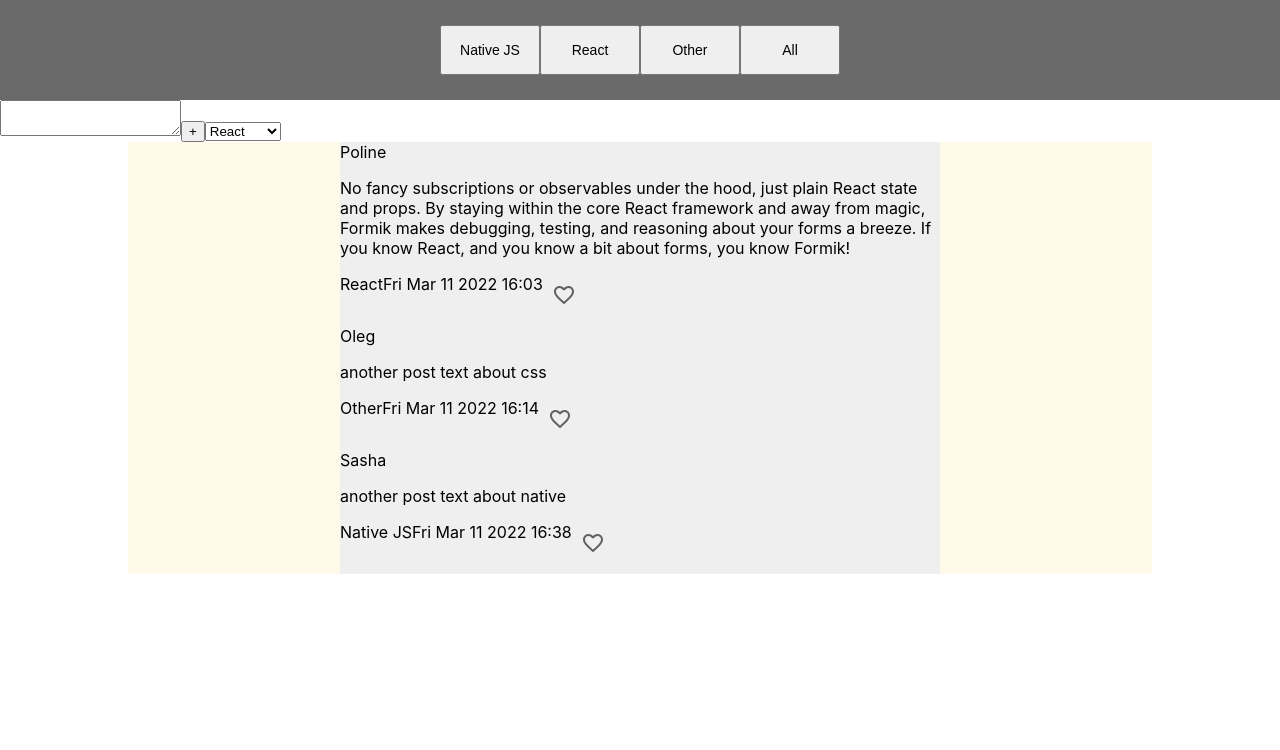
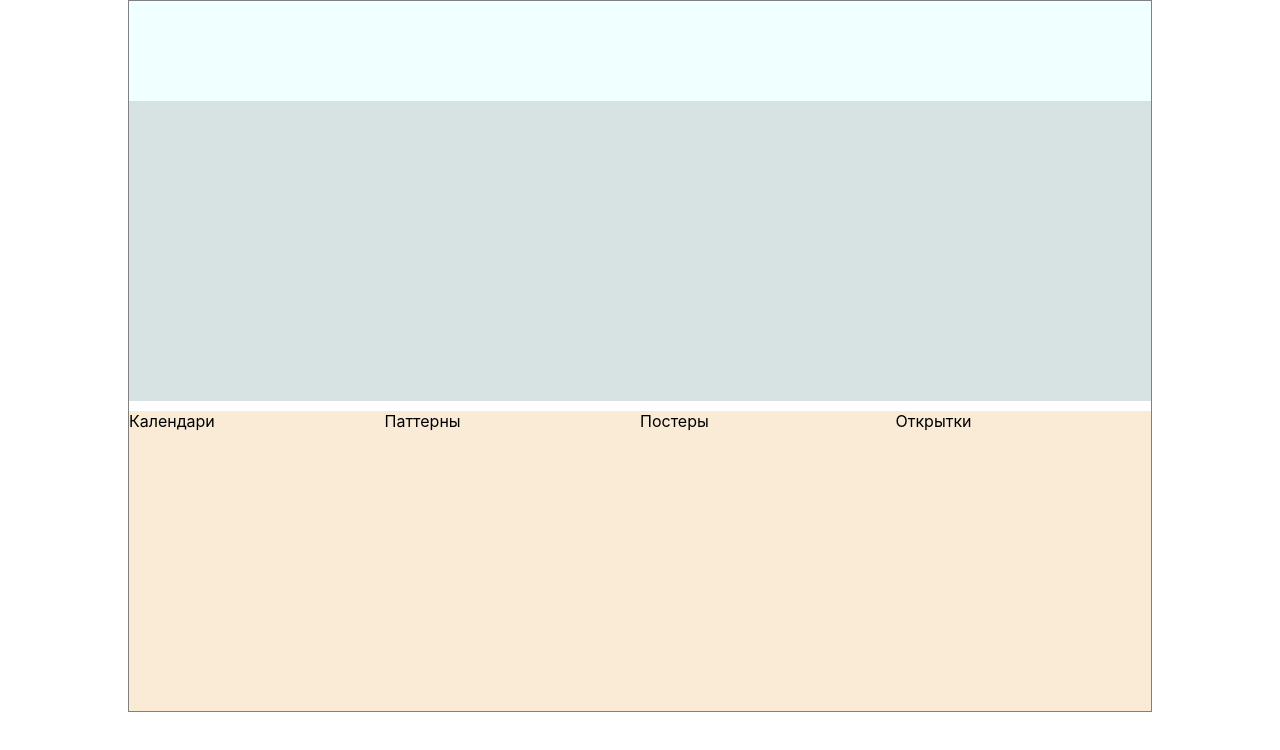
Before and after one commit to Masha-Gorb/ILL-shop, a React (Create React App) app: page / in a window 1280 px wide. Shown: the top 750 px of the page. Built offline with nearby package versions, Linux system fonts and the light colour scheme.

Commit message:
layout experiments

```diff
--- a/public/index.html
+++ b/public/index.html
@@ -2,19 +2,19 @@
 <html lang="en">
   <head>
     <meta charset="utf-8" />
-    <link rel="icon" href="%PUBLIC_URL%/favicon.ico" />
+    <link rel="icon"  />
     <meta name="viewport" content="width=device-width, initial-scale=1" />
     <meta name="theme-color" content="#000000" />
     <meta
       name="description"
       content="Web site created using create-react-app"
     />
-    <link rel="apple-touch-icon" href="%PUBLIC_URL%/logo192.png" />
+    <link rel="apple-touch-icon" />
     <!--
       manifest.json provides metadata used when your web app is installed on a
       user's mobile device or desktop. See https://developers.google.com/web/fundamentals/web-app-manifest/
     -->
-    <link rel="manifest" href="%PUBLIC_URL%/manifest.json" />
+    <link rel="manifest" />
     <!--
       Notice the use of %PUBLIC_URL% in the tags above.
       It will be replaced with the URL of the `public` folder during the build.
@@ -24,7 +24,7 @@
       work correctly both with client-side routing and a non-root public URL.
       Learn how to configure a non-root public URL by running `npm run build`.
     -->
-    <title>✍️Tech Diary</title>
+    <title>shop</title>
   </head>
   <body>
     <noscript>You need to enable JavaScript to run this app.</noscript>
--- a/src/App.tsx
+++ b/src/App.tsx
@@ -1,71 +1,12 @@
-import React, {useState} from 'react';
+import React from 'react';
 import './App.css';
-import {Posts} from "./components/Main feed/Posts";
-import {Header} from "./components/Header/Header";
-import {v1} from "uuid";
-import {AddPostComponent} from "./components/AddPostComponent/AddPostComponent";
-
-export type FilterValuesType = "all" | 'React' | 'Native JS' | 'Other';
+import {MainScreenContainer} from "./components/MainScreenContainer/MainScreenContainer";
 
 function App() {
-  let [posts, setPosts] = useState([
-    {
-      id: v1(),
-      author: 'Poline',
-      postText: 'No fancy subscriptions or observables under the hood, just plain React state and props. By staying within the core React framework and away from magic, Formik makes debugging, testing, and reasoning about your forms a breeze. If you know React, and you know a bit about forms, you know Formik!',
-      theme: 'React',
-      postTime: 'Fri Mar 11 2022 16:03'
-    },
-    {
-      id: v1(), author: 'Oleg', postText: 'another post text about css',
-      theme: 'Other', postTime: 'Fri Mar 11 2022 16:14'
-    },
-    {
-      id: v1(), author: 'Sasha', postText: 'another post text about native',
-      theme: 'Native JS', postTime: 'Fri Mar 11 2022 16:38'
-    },
-  ]);
-  let [filter, setFilter] = useState<FilterValuesType>('all')
-
-  let postTime = new Date().toString()
-
-  const AddPost = (newPostValue: string, newPostThemeValue: string) => {
-    let newPost = {id: v1(), author: 'No Name', postText: newPostValue, theme: newPostThemeValue, postTime: postTime}
-    setPosts([newPost, ...posts])
-    console.log(postTime)
-  }
-
-  const DeletePost = (id: string) => {
-    let newPosts = posts.filter(f => f.id !== id)
-    setPosts(newPosts)
-  }
-
-  const ChangeFilter = (value: FilterValuesType) => {
-    setFilter(value)
-  }
-
-  let filtredPosts = posts;
-  if (filter === 'React') {
-    filtredPosts = posts.filter(f => f.theme === 'React')
-  }
-  if (filter === 'Native JS') {
-    filtredPosts = posts.filter(f => f.theme === 'Native JS')
-  }
-  if (filter === 'Other') {
-    filtredPosts = posts.filter(f => f.theme === 'Other')
-  }
 
   return (
     <div>
-      <Header
-        ChangeFilter={ChangeFilter}
-      />
-      <AddPostComponent
-        AddPost={AddPost}/>
-      <Posts
-        posts={filtredPosts}
-        DeletePost={DeletePost}
-      />
+      <MainScreenContainer/>
     </div>
   );
 }
--- a/src/components/AddPostComponent/AddPostComponent.tsx
+++ /dev/null
@@ -1,38 +0,0 @@
-import React, {ChangeEvent, useState} from 'react';
-
-type PostInputType = {
-  AddPost: (newPostValue: string,  newPostThemeValue: string) => void
-}
-
-export const AddPostComponent = (props: PostInputType) => {
-
-  let [newPostValue, setPostValue] = useState('')
-  let [newPostThemeValue, setNewPostThemeValue] = useState('')
-
-  // const NewPostThemeValueHandler = (e: ChangeEventHandler<HTMLSelectElement>) => {
-  //   setNewPostThemeValue(e.currentTarget.value as string)
-  // }
-
-  const AddPostHandler = (e: ChangeEvent<HTMLTextAreaElement>) => {
-    setPostValue(e.currentTarget.value)
-  }
-  const AddNewPost = () => {
-    props.AddPost(newPostValue, newPostThemeValue)
-    setNewPostThemeValue('')
-    setPostValue('')
-  }
-  return (
-    <div>
-      <textarea
-        value={newPostValue}
-        onKeyPress={(e) => { if (e.charCode === 13) {AddNewPost()}}}
-        onChange={AddPostHandler}>а</textarea>
-      <button onClick={AddNewPost}>+</button>
-      <select>
-        <option value={'React'}>React</option>
-        <option value={'Native JS'}>NativeJS</option>
-        <option value={'Other'}>Other</option>
-      </select>
-    </div>
-  )
-}
--- a/src/components/Header/Header.tsx
+++ b/src/components/Header/Header.tsx
@@ -1,32 +1,18 @@
 import React from 'react';
 import styled from "styled-components";
-import {FilterValuesType} from "../../App";
-
-type HeaderPropsType = {
-  ChangeFilter: (value: FilterValuesType) => void
-}
 
 const StyledHeader = styled.div`
   display: flex;
   height: 100px;
-  background-color: dimgray;
+  background-color: azure;
   justify-content: center;
   align-items: center;
 `
 
-const StyledThemeButton = styled.button`
-  width: 100px;
-  height: 50px;
-  font-size: 14px;
-`
-
-export const Header = (props: HeaderPropsType) => {
+export const Header = () => {
   return (
     <StyledHeader>
-      <StyledThemeButton onClick={() => props.ChangeFilter('Native JS')}>Native JS</StyledThemeButton>
-      <StyledThemeButton onClick={() => props.ChangeFilter('React')}>React</StyledThemeButton>
-      <StyledThemeButton onClick={() => props.ChangeFilter('Other')}>Other</StyledThemeButton>
-      <StyledThemeButton onClick={() => props.ChangeFilter('all')}>All</StyledThemeButton>
+
     </StyledHeader>
   )
 }
--- a/src/components/Main feed/LikeComponent.tsx
+++ /dev/null
@@ -1,17 +0,0 @@
-import React, {useState} from 'react';
-import Checkbox from '@mui/material/Checkbox';
-import FavoriteBorder from '@mui/icons-material/FavoriteBorder';
-import Favorite from '@mui/icons-material/Favorite';
-
-export const LikeComponent = () => {
-    let [likesCount, setLikesCount] = useState(0)
-    const AddLikeHandler = () => {
-        setLikesCount(likesCount+1)
-    }
-    return (
-        <div>
-            {/*{likesCount}*/}
-            <Checkbox icon={<FavoriteBorder />} checkedIcon={<Favorite />} onClick={AddLikeHandler}/>
-        </div>
-    )
-}
--- a/src/components/Main feed/Posts.tsx
+++ /dev/null
@@ -1,58 +0,0 @@
-import React from 'react';
-import styled from "styled-components";
-import {LikeComponent} from "./LikeComponent";
-
-type PostPropsType = {
-  id: string
-  author: string
-  postText: string
-  theme: string
-  postTime: any
-}
-type PostsPropsType = {
-  posts: Array<PostPropsType>
-  DeletePost: (id: string) => void
-}
-export const StyledPostContainer = styled.div`
-    display: flex;
-    flex-direction: column;
-    justify-content: center;
-    align-items: center;
-    background-color: #fff9ea;
-    height: 100%;
-    width: 80%;
-    margin: 0 auto;
-
-`
-const StyledPost = styled.div`
-    display: flex;
-    flex-direction: column;
-    justify-content: center;
-    width: 600px;
-    padding-bottom: 10px;
-    background-color: #efefef;
-`
-const StyledAddsToPost = styled.div`
-  display: flex;
-
-`
-
-export const Posts = (props: PostsPropsType) => {
-  return (
-    <StyledPostContainer>
-      {props.posts.map(m =>
-        <StyledPost>
-          <div>{m.author}</div>
-          <p>{m.postText}</p>
-          <StyledAddsToPost>
-            <div>{m.theme}</div>
-            <div>{m.postTime}</div>
-            <LikeComponent/>
-            {/*<button onClick={() => props.DeletePost(m.id)}>*/}
-            {/*  Delete*/}
-            {/*</button>*/}
-          </StyledAddsToPost>
-        </StyledPost>)}
-    </StyledPostContainer>
-  )
-}
--- /dev/null
+++ b/src/components/MainFeed/MainFeed.tsx
@@ -0,0 +1,25 @@
+import React from 'react';
+import {ProductCard} from "../ProductCard/ProductCard";
+import styled from "styled-components";
+
+const StyledMainFeed = styled.div`
+  display: flex;
+  flex-wrap: nowrap;
+  justify-content: space-between;
+  @media screen and (max-width: 1129px) {
+    flex-direction: column;
+    align-items: center;
+  }
+`
+
+export const MainFeed = () => {
+  return (
+    <StyledMainFeed>
+      <ProductCard title='Календари'/>
+      <ProductCard title='Паттерны'/>
+      <ProductCard title='Постеры'/>
+      <ProductCard title='Открытки'/>
+
+    </StyledMainFeed>
+  )
+}
--- /dev/null
+++ b/src/components/MainScreenContainer/MainScreenContainer.tsx
@@ -0,0 +1,22 @@
+import React from 'react';
+import {Header} from "../Header/Header";
+import {SliderImage} from "../SliderImage/SliderImage";
+import {MainFeed} from "../MainFeed/MainFeed";
+import styled from "styled-components";
+
+const StyledMainScreenContainer = styled.div`
+  margin-left: 10%;
+  margin-right: 10%;
+  border: 1px solid gray;
+`
+export const MainScreenContainer = () => {
+  return (
+    <>
+      <StyledMainScreenContainer>
+        <Header/>
+        <SliderImage/>
+        <MainFeed/>
+      </StyledMainScreenContainer>
+    </>
+  )
+}
--- /dev/null
+++ b/src/components/ProductCard/ProductCard.tsx
@@ -0,0 +1,24 @@
+import React from 'react';
+import styled from "styled-components";
+
+const StyledProductCard = styled.div`
+  display: flex;
+  height: 300px;
+  width: 300px;
+  background-color: antiquewhite;
+  margin-top: 10px;
+`
+
+type ProductCardPropsType = {
+  title: string
+}
+
+export const ProductCard = (props:ProductCardPropsType) => {
+  return (
+    <>
+      <StyledProductCard>
+        <span>{props.title}</span>
+      </StyledProductCard>
+    </>
+  )
+}
--- /dev/null
+++ b/src/components/SliderImage/SliderImage.tsx
@@ -0,0 +1,15 @@
+import React from 'react';
+import styled from "styled-components";
+
+const StyledSliderImage = styled.div`
+  display: flex;
+  height: 300px;
+  background-color: #d7e3e3;
+`
+
+export const SliderImage = () => {
+  return (
+    <StyledSliderImage>
+    </StyledSliderImage>
+  )
+}
```
Also changed, not shown: src/components/Profile/Profile.tsx (deleted, +0 -10 lines).
